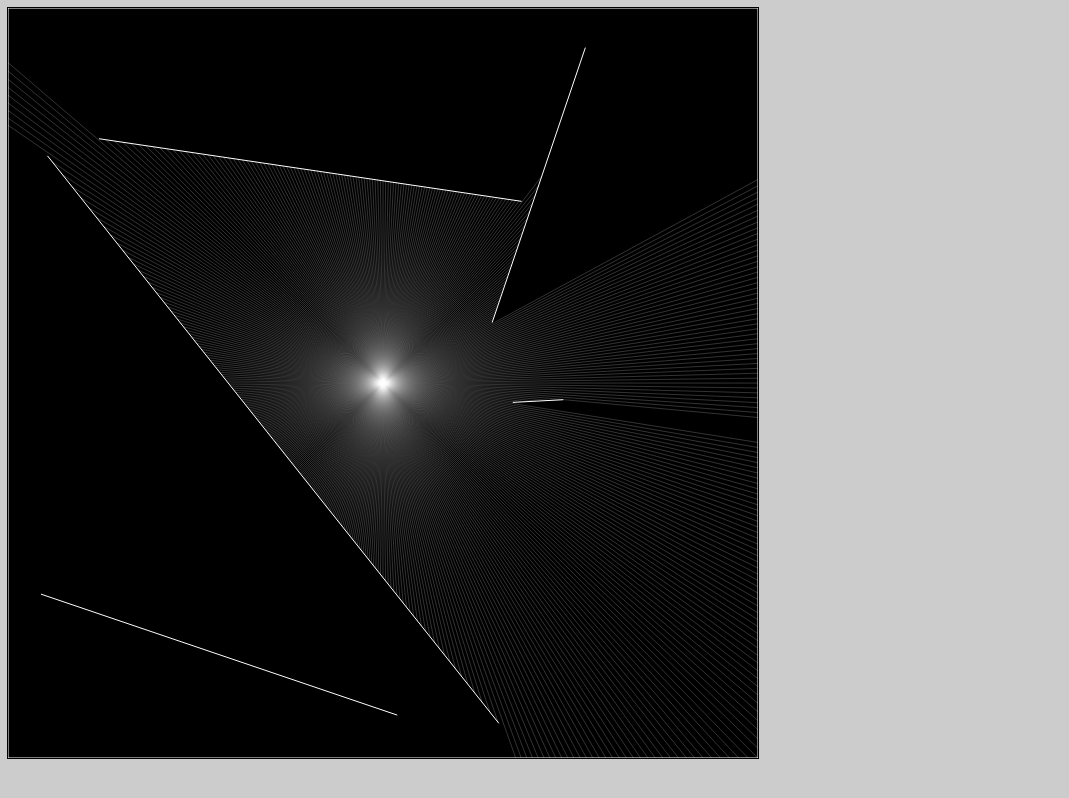
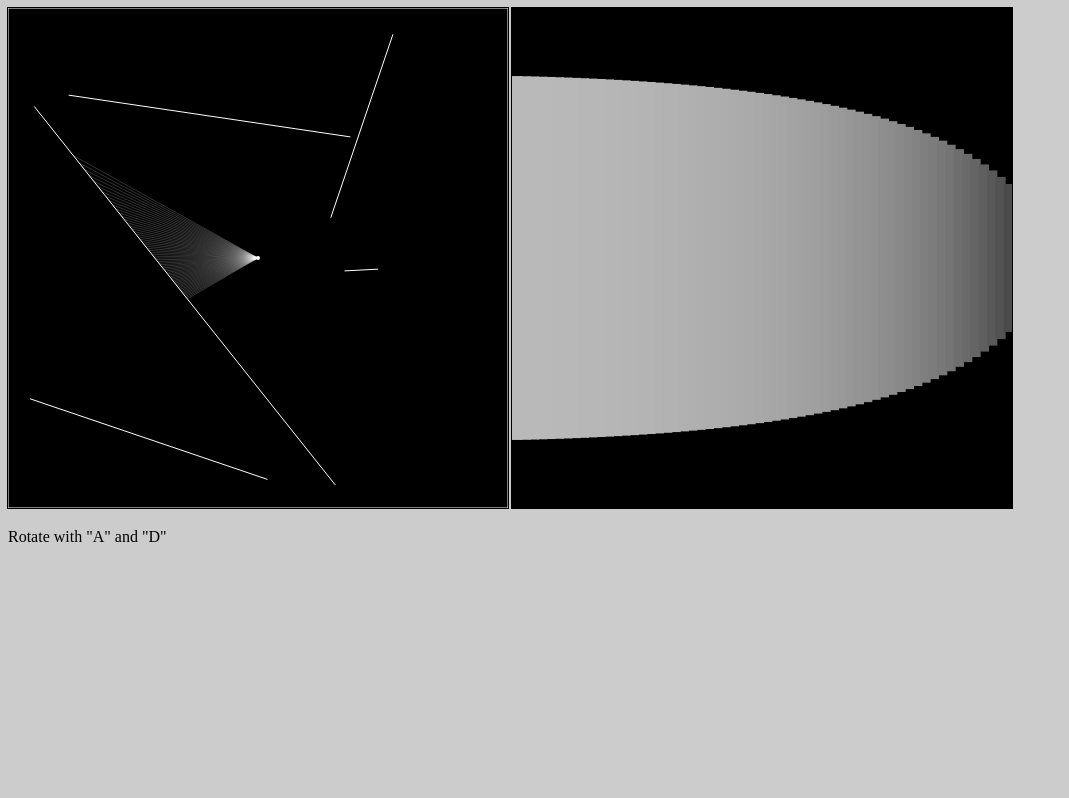
Before and after one commit to Juggern4ut/typescript_raycast, a website with bundled scripts: page dist/index.html in a window 1280 px wide. Shown: the whole page, without its empty margins (0-1069 px from the left). Built offline with nearby package versions, Linux system fonts and the light colour scheme.

Commit message:
addded a first person view

```diff
--- a/src/js/main.js
+++ b/src/js/main.js
@@ -7,8 +7,11 @@ const particle_1 = __importDefault(require("./particle"));
 const wall_1 = __importDefault(require("./wall"));
 const canvas = document.getElementById("canvas");
 const ctx = canvas.getContext("2d");
+const povCanvas = document.getElementById("firstPerson");
+const povCtx = povCanvas.getContext("2d");
 const particle = new particle_1.default(canvas.width / 2, canvas.height / 2);
 const walls = [];
+let distances = [];
 for (let i = 0; i < 5; i++) {
     walls.push(new wall_1.default(Math.random() * canvas.width, Math.random() * canvas.height, Math.random() * canvas.width, Math.random() * canvas.height));
 }
@@ -24,6 +27,7 @@ function drawScene() {
         wall.draw(ctx);
     });
     particle.draw(ctx);
+    distances = [];
     particle.rays.forEach((r) => {
         let point = r.cast(walls);
         if (point) {
@@ -33,14 +37,35 @@ function drawScene() {
             ctx.moveTo(particle.position.x, particle.position.y);
             ctx.lineTo(point.x, point.y);
             ctx.stroke();
+            distances.push(r.getDist(point.x, point.y));
         }
         r.draw(ctx);
     });
 }
+function drawPovScene() {
+    const segments = povCanvas.width / distances.length;
+    for (let i = 0; i < distances.length; i++) {
+        const factor = distances[i] / 300;
+        const height = povCanvas.height * (1 - factor);
+        const col = 255 - (factor * 255);
+        povCtx.fillStyle = `rgb(${col}, ${col}, ${col})`;
+        povCtx.fillRect(i * segments, (povCanvas.height - height) / 2, povCanvas.width / distances.length + 2, height);
+    }
+}
 function clearScene() {
     ctx.clearRect(0, 0, canvas.width, canvas.height);
+    povCtx.clearRect(0, 0, povCanvas.width, povCanvas.height);
 }
+document.addEventListener("keydown", e => {
+    if (e.key == 'a') {
+        particle.rotate(-1.5);
+    }
+    else if (e.key == "d") {
+        particle.rotate(1.5);
+    }
+});
 setInterval(() => {
     clearScene();
     drawScene();
+    drawPovScene();
 }, 20);
--- a/src/js/particle.js
+++ b/src/js/particle.js
@@ -6,15 +6,23 @@ Object.defineProperty(exports, "__esModule", { value: true });
 const ray_1 = __importDefault(require("./ray"));
 class Particle {
     constructor(x, y) {
+        this.rot = 0;
         this.rays = [];
         this.position = { x, y };
-        for (let i = 0; i < 360; i += 0.75) {
+        for (let i = -30; i < 30; i += 1) {
             this.rays.push(new ray_1.default(this.position.x, this.position.y, i + 0.01));
         }
     }
     setPosition(x, y) {
         this.position = { x, y };
         this.rays.forEach((r) => (r.position = { x, y }));
+    }
+    rotate(amnt) {
+        this.rays = [];
+        this.rot += amnt;
+        for (let i = -30 + this.rot; i < 30 + this.rot; i += 1) {
+            this.rays.push(new ray_1.default(this.position.x, this.position.y, i + 0.01));
+        }
     }
     draw(ctx) {
         ctx.fillStyle = "#fff";
--- a/src/ts/main.ts
+++ b/src/ts/main.ts
@@ -4,8 +4,13 @@ import Wall from "./wall";
 const canvas = document.getElementById("canvas") as HTMLCanvasElement;
 const ctx = canvas.getContext("2d") as CanvasRenderingContext2D;
 
+const povCanvas = document.getElementById("firstPerson") as HTMLCanvasElement;
+const povCtx = povCanvas.getContext("2d") as CanvasRenderingContext2D;
+
 const particle = new Particle(canvas.width / 2, canvas.height / 2);
 const walls: Wall[] = [];
+
+let distances: number[] = [];
 
 for (let i = 0; i < 5; i++) {
   walls.push(
@@ -34,6 +39,8 @@ function drawScene() {
 
   particle.draw(ctx);
 
+  distances = [];
+
   particle.rays.forEach((r) => {
     let point = r.cast(walls);
 
@@ -44,16 +51,45 @@ function drawScene() {
       ctx.moveTo(particle.position.x, particle.position.y);
       ctx.lineTo(point.x, point.y);
       ctx.stroke();
+      distances.push(r.getDist(point.x, point.y));
     }
     r.draw(ctx);
   });
 }
 
+function drawPovScene() {
+  const segments = povCanvas.width / distances.length;
+  for (let i = 0; i < distances.length; i++) {
+    const factor = distances[i] / 300;
+    const height = povCanvas.height * (1 - factor);
+
+    const col = 255 - (factor*255);
+
+    povCtx.fillStyle = `rgb(${col}, ${col}, ${col})`;
+    povCtx.fillRect(
+      i * segments,
+      (povCanvas.height - height) / 2,
+      povCanvas.width / distances.length + 2,
+      height
+    );
+  }
+}
+
 function clearScene() {
   ctx.clearRect(0, 0, canvas.width, canvas.height);
+  povCtx.clearRect(0, 0, povCanvas.width, povCanvas.height);
 }
+
+document.addEventListener("keydown", e => {
+  if(e.key == 'a'){
+    particle.rotate(-1.5);
+  }else if(e.key == "d"){
+    particle.rotate(1.5);
+  }
+})
 
 setInterval(() => {
   clearScene();
   drawScene();
+  drawPovScene();
 }, 20);
--- a/src/ts/particle.ts
+++ b/src/ts/particle.ts
@@ -1,11 +1,12 @@
 import Ray from "./ray";
 
 export default class Particle {
+  rot = 0;
   position: { x: number; y: number };
   rays: Ray[] = [];
   constructor(x: number, y: number) {
     this.position = { x, y };
-    for (let i = 0; i < 360; i += 0.75) {
+    for (let i = -30; i < 30; i += 1) {
       this.rays.push(new Ray(this.position.x, this.position.y, i + 0.01));
     }
   }
@@ -13,6 +14,14 @@ export default class Particle {
   setPosition(x: number, y: number) {
     this.position = { x, y };
     this.rays.forEach((r) => (r.position = { x, y }));
+  }
+
+  rotate(amnt: number) {
+    this.rays = [];
+    this.rot += amnt;
+    for (let i = -30 + this.rot; i < 30 + this.rot; i += 1) {
+      this.rays.push(new Ray(this.position.x, this.position.y, i + 0.01));
+    }
   }
 
   draw(ctx: CanvasRenderingContext2D) {
```
Also changed, not shown: dist/index.html, dist/js/main.js.
